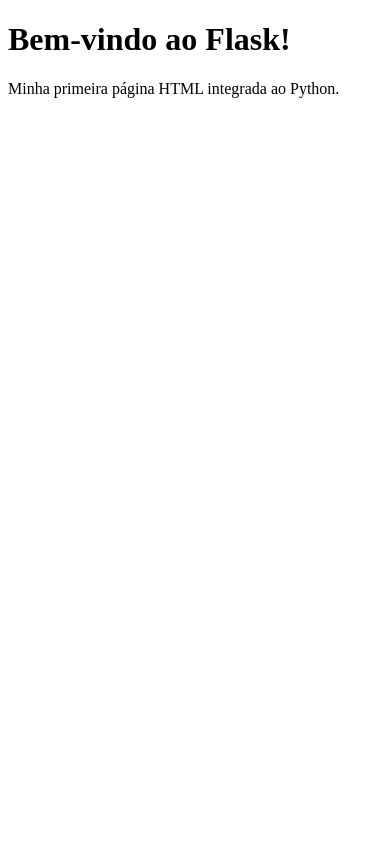
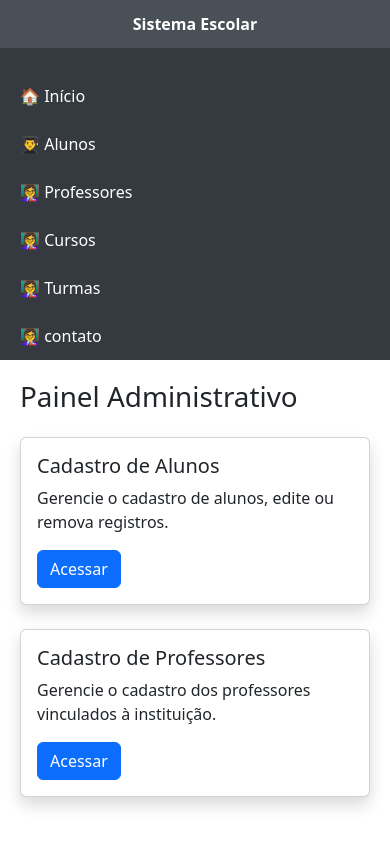
Before and after one commit to caiosque/pflask, a Flask app: page / in a window 390 px wide. Run offline with Flask 3, Linux system fonts and the light colour scheme.

Commit message:
Continuacao projeto

```diff
--- a/app.py
+++ b/app.py
@@ -1,20 +1,52 @@
+from flask import Flask, render_template
+from dao.aluno_dao import AlunoDAO
+from dao.professor_dao import ProfessorDAO
+from dao.turma_dao import TurmaDAO
+from dao.curso_dao import CursoDAO
 
-from flask import Flask, render_template
+
+
 
 app = Flask(__name__)
 
-@app.route("/")
-def inicio():
-    return render_template("index.html")
 
-@app.route("/sobre")
-def sobre():
-    return "<h1>Sobre nós</h1><p>Esta é a página sobre.</p>"
-
-@app.route("/contato")
-def contato():
-    return "<h1>Contato</h1><p>Entre em contato conosco.</p>"
+@app.route('/')
+def home():
+    return render_template('index.html')
 
 
-if __name__ == "__main__":
+@app.route('/sobre')
+def sobre():
+    return render_template('sobre.html')
+
+@app.route('/contato')
+def contato():
+    return render_template('contato.html')
+
+
+@app.route('/aluno')
+def lista_aluno():
+    dao = AlunoDAO()
+    lista = dao.listar()
+    return render_template('aluno/lista.html',lista = lista)
+
+@app.route('/professor')
+def lista_professor():
+    dao = ProfessorDAO()
+    lista = dao.listar()
+    return render_template('professor/lista.html',lista = lista)
+
+@app.route('/turma')
+def lista_turma():
+    dao = TurmaDAO()
+    lista = dao.listar()
+    return render_template('turma/lista.html',lista = lista)
+
+@app.route('/curso')
+def lista_curso():
+    dao = CursoDAO()
+    lista = dao.listar()
+    return render_template('curso/lista.html',lista = lista)
+
+if __name__ == '__main__':
     app.run(debug=True)
--- /dev/null
+++ b/templates/cabecalho.html
@@ -0,0 +1,63 @@
+<!DOCTYPE html>
+<html lang="pt-BR">
+<head>
+    <meta charset="UTF-8">
+    <meta name="viewport" content="width=device-width, initial-scale=1.0">
+    <title>Dashboard - Sistema Escolar</title>
+    <link href="https://cdn.jsdelivr.net/npm/bootstrap@5.3.3/dist/css/bootstrap.min.css" rel="stylesheet">
+    <style>
+        body {
+            min-height: 100vh;
+        }
+        .sidebar {
+            height: 100vh;
+            position: fixed;
+            left: 0;
+            top: 0;
+            width: 220px;
+            background-color: #343a40;
+            padding-top: 60px;
+        }
+        .sidebar a {
+            color: #fff;
+            display: block;
+            padding: 12px 20px;
+            text-decoration: none;
+        }
+        .sidebar a:hover {
+            background-color: #495057;
+        }
+        .main {
+            margin-left: 220px;
+            padding: 20px;
+        }
+        @media (max-width: 768px) {
+            .sidebar {
+                position: static;
+                width: 100%;
+                height: auto;
+                padding-top: 0;
+            }
+            .main {
+                margin-left: 0;
+            }
+        }
+    </style>
+</head>
+<body>
+
+    <!-- Sidebar -->
+    <nav class="sidebar">
+        <a class="navbar-brand text-center fw-bold d-block mb-4 text-white" href="#">Sistema Escolar</a>
+        <a href="/">🏠 Início</a>
+        <a href="/aluno">👨‍🎓 Alunos</a>
+        <a href="/professor">👩‍🏫 Professores</a>
+        <a href="/curso">👩‍🏫 Cursos</a>
+        <a href="/turma">👩‍🏫 Turmas</a>
+        <a href="/contato">👩‍🏫 contato
+
+        </a>
+    </nav>
+
+    <!-- Main content -->
+    <div class="main">
--- /dev/null
+++ b/templates/contato.html
@@ -0,0 +1,6 @@
+{% include 'cabecalho.html' %}
+
+    <h1 class="mb-4">Contato: 86988815862</h1>
+
+
+{% include 'rodape.html' %}
--- a/templates/index.html
+++ b/templates/index.html
@@ -1,13 +1,28 @@
+{% include 'cabecalho.html' %}
 
-<!DOCTYPE html>
-<html lang="pt-BR">
-<head>
-    <meta charset="UTF-8">
-    <meta name="viewport" content="width=device-width, initial-scale=1.0">
-    <title>Meu projeto Flask</title>
-</head>
-<body>
-    <h1>Bem-vindo ao Flask!</h1>
-    <p>Minha primeira página HTML integrada ao Python.</p>
-</body>
-</html>
+    <h1 class="mb-4">Painel Administrativo</h1>
+
+    <div class="row">
+
+                <div class="col-md-6 mb-4">
+                    <div class="card shadow">
+                        <div class="card-body">
+                            <h5 class="card-title">Cadastro de Alunos</h5>
+                            <p class="card-text">Gerencie o cadastro de alunos, edite ou remova registros.</p>
+                            <a href="#" class="btn btn-primary">Acessar</a>
+                        </div>
+                    </div>
+                </div>
+
+                <div class="col-md-6 mb-4">
+                    <div class="card shadow">
+                        <div class="card-body">
+                            <h5 class="card-title">Cadastro de Professores</h5>
+                            <p class="card-text">Gerencie o cadastro dos professores vinculados à instituição.</p>
+                            <a href="#" class="btn btn-primary">Acessar</a>
+                        </div>
+                    </div>
+                </div>
+
+        </div>
+{% include 'rodape.html' %}
--- /dev/null
+++ b/templates/rodape.html
@@ -0,0 +1,4 @@
+</div>
+
+</body>
+</html>
```
Also changed, not shown: templates/aluno/lista.html (added, +37 -0 lines), templates/curso/lista.html (added, +35 -0 lines), templates/professor/lista.html (added, +35 -0 lines), templates/requirements.txt (added, +7 -0 lines), templates/sobre.html (added, +8 -0 lines), templates/turma/lista.html (added, +37 -0 lines), templates/banco_escola.db (added), templates/vercel.json (added).
